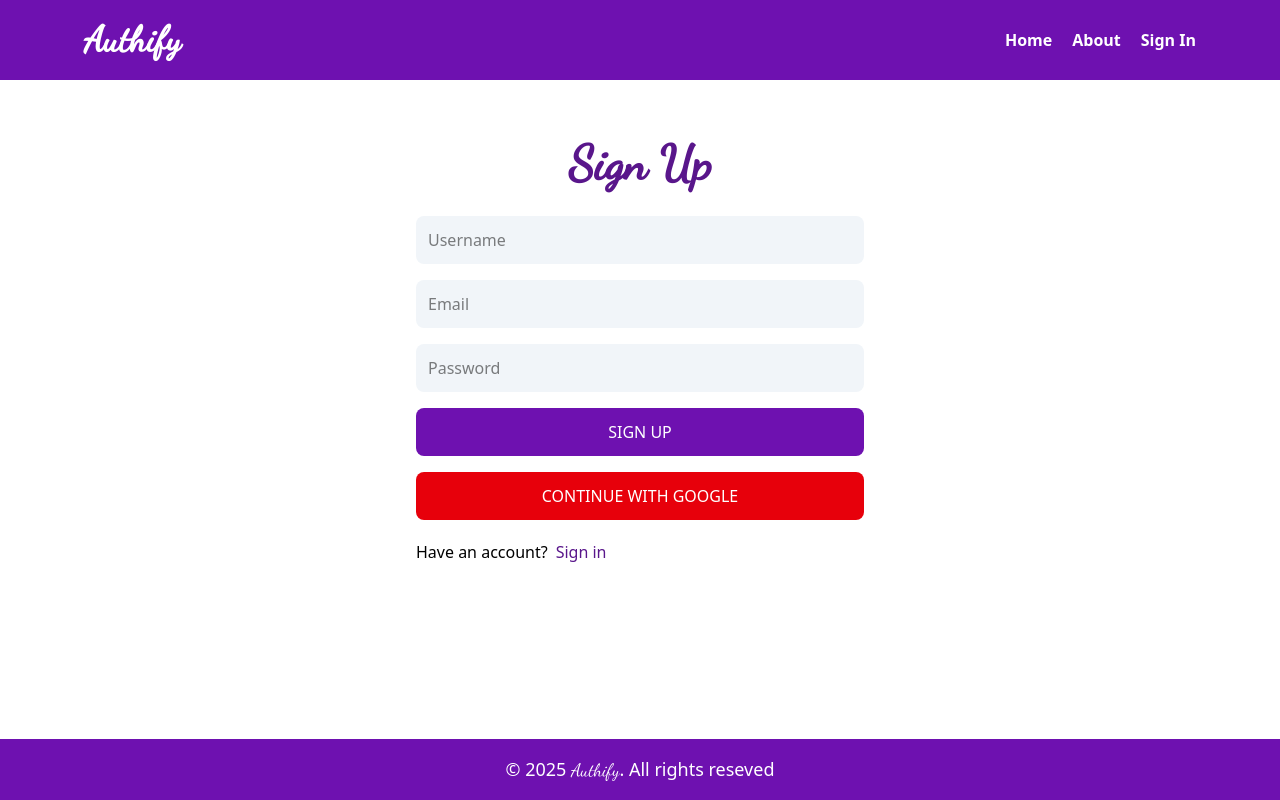
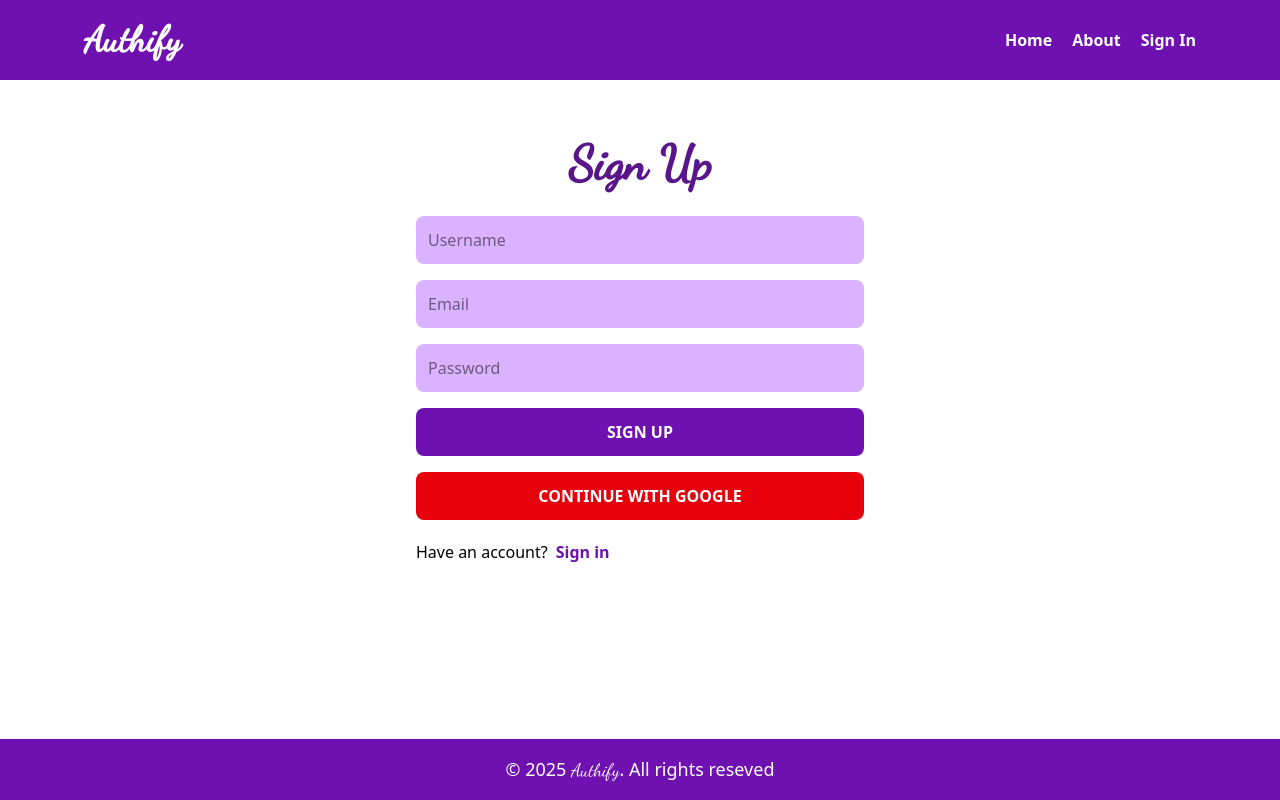
Before and after one commit to FaiqaN27/mern-crud-auth, a React (Vite) app in the folder frontend/: page /sign-up in a window 1280 px wide. Built offline with nearby package versions, Linux system fonts and the light colour scheme; no server answers.

Commit message:
improve ui

```diff
--- a/frontend/src/components/OAuth.jsx
+++ b/frontend/src/components/OAuth.jsx
@@ -1,8 +1,8 @@
-import { getAuth, GoogleAuthProvider, signInWithPopup } from 'firebase/auth';
-import { app } from '../firebase';
-import { useDispatch } from 'react-redux';
-import { SignInSuccess } from '../redux/user/userSlice';
-import { useNavigate } from 'react-router-dom';
+import { getAuth, GoogleAuthProvider, signInWithPopup } from "firebase/auth";
+import { app } from "../firebase";
+import { useDispatch } from "react-redux";
+import { SignInSuccess } from "../redux/user/userSlice";
+import { useNavigate } from "react-router-dom";
 
 const OAuth = () => {
   const navigate = useNavigate();
@@ -13,32 +13,37 @@ const OAuth = () => {
       //adding login with google
       const provider = new GoogleAuthProvider();
       const auth = getAuth(app);
-      const result = await signInWithPopup(auth, provider)
+      const result = await signInWithPopup(auth, provider);
 
       //passing data to backend
-      const res = await fetch('/api/auth/google', {
-        method: 'POST',
+      const res = await fetch("/api/auth/google", {
+        method: "POST",
         headers: {
-          'Content-type': 'application/json',
+          "Content-type": "application/json",
         },
         body: JSON.stringify({
           name: result.user.displayName,
           email: result.user.email,
           photo: result.user.photoURL,
-        })
+        }),
       });
       const data = await res.json();
       dispatch(SignInSuccess(data));
-      navigate('/');
-    }
-    catch (error) {
+      navigate("/");
+    } catch (error) {
       console.log("Could not login with google", error);
     }
-  }
+  };
 
   return (
-    <button type="button" onClick={handleGoogleClick} className="bg-red-600 text-white rounded-lg p-3 uppercase hover:opacity-95 cursor-pointer">Continue with google</button>
-  )
-}
+    <button
+      type="button"
+      onClick={handleGoogleClick}
+      className="bg-red-600 font-semibold text-white rounded-lg p-3 uppercase hover:opacity-95 cursor-pointer"
+    >
+      Continue with google
+    </button>
+  );
+};
 
 export default OAuth;
--- a/frontend/src/pages/Profile.jsx
+++ b/frontend/src/pages/Profile.jsx
@@ -1,7 +1,15 @@
-import { useState } from 'react';
-import { useDispatch, useSelector } from 'react-redux';
-import { DeleteUserFailure, DeleteUserStart, DeleteUserSuccess, UpdateFailure, UpdateStart, UpdateSuccess, UserSignout } from '../redux/user/userSlice';
-import { useNavigate } from 'react-router-dom';
+import { useState } from "react";
+import { useDispatch, useSelector } from "react-redux";
+import {
+  DeleteUserFailure,
+  DeleteUserStart,
+  DeleteUserSuccess,
+  UpdateFailure,
+  UpdateStart,
+  UpdateSuccess,
+  UserSignout,
+} from "../redux/user/userSlice";
+import { useNavigate } from "react-router-dom";
 
 export default function Profile() {
   const navigate = useNavigate();
@@ -13,19 +21,19 @@ export default function Profile() {
 
   const handleChange = (e) => {
     setFormData({ ...formData, [e.target.id]: e.target.value });
-  }
+  };
 
   const handleUpdate = async (e) => {
     e.preventDefault();
     try {
       dispatch(UpdateStart());
       const res = await fetch(`/api/user/update/${currentUser._id}`, {
-        method: 'PUT',
+        method: "PUT",
         headers: {
-          'Content-type': 'application/json',
+          "Content-type": "application/json",
         },
-        body: JSON.stringify(formData)
-      })
+        body: JSON.stringify(formData),
+      });
       const data = await res.json();
       if (data.success === false) {
         dispatch(UpdateFailure(data));
@@ -33,17 +41,16 @@ export default function Profile() {
       }
       dispatch(UpdateSuccess(data));
       setUpdateSuccess(true);
-    }
-    catch (error) {
+    } catch (error) {
       dispatch(UpdateFailure(error));
     }
-  }
+  };
 
   const handleDeleteAccount = async () => {
     try {
       dispatch(DeleteUserStart());
       const res = await fetch(`/api/user/delete/${currentUser._id}`, {
-        method: 'DELETE',
+        method: "DELETE",
       });
       const data = await res.json();
       if (data.success === false) {
@@ -51,45 +58,83 @@ export default function Profile() {
         return;
       }
       dispatch(DeleteUserSuccess(data));
-      navigate('/signup');
-    }
-    catch (error) {
+      navigate("/signup");
+    } catch (error) {
       dispatch(DeleteUserFailure(error));
     }
-  }
+  };
 
   const handleSignout = async () => {
     try {
-      await fetch('/api/auth/signout');
+      await fetch("/api/auth/signout");
       dispatch(UserSignout());
-    }
-    catch (error) {
+    } catch (error) {
       console.log(error);
     }
-  }
+  };
 
   return (
-    <div className='p-3 max-w-lg mx-auto mb-9'>
+    <div className="p-3 max-w-lg mx-auto mb-9">
       <h1 className="text-3xl font-semibold text-center my-7">Profile</h1>
-      <form onSubmit={handleUpdate} className='flex flex-col gap-4'>
-        <img className='w-24 h-24 object-cover rounded-full self-center' src={currentUser.profilePicture} />
+      <form onSubmit={handleUpdate} className="flex flex-col gap-4">
+        <img
+          className="w-24 h-24 object-cover rounded-full self-center"
+          src={currentUser.profilePicture}
+        />
 
-        <input type='text' id='username' className='bg-slate-100 p-3 rounded-lg' placeholder='Username' defaultValue={currentUser.username} onChange={handleChange} />
+        <input
+          type="text"
+          id="username"
+          className="bg-purple-300 p-3 rounded-lg focus:outline-none"
+          placeholder="Username"
+          defaultValue={currentUser.username}
+          onChange={handleChange}
+        />
 
-        <input type='email' id='email' className='bg-slate-100 p-3 rounded-lg' placeholder='Email' defaultValue={currentUser.email} onChange={handleChange} />
+        <input
+          type="email"
+          id="email"
+          className="bg-purple-300 p-3 rounded-lg focus:outline-none"
+          placeholder="Email"
+          defaultValue={currentUser.email}
+          onChange={handleChange}
+        />
 
-        <input type='password' id='password' className='bg-slate-100 p-3 rounded-lg' placeholder='Password' onChange={handleChange} />
+        <input
+          type="password"
+          id="password"
+          className="bg-purple-300 p-3 rounded-lg focus:outline-none"
+          placeholder="Password"
+          onChange={handleChange}
+        />
 
-        <button disabled={loading} className='bg-slate-700 text-white p-3 rounded-lg uppercase hover:opacity-95 disabled:opacity-80'>{loading ? "Loading..." : "Update"}</button>
+        <button
+          disabled={loading}
+          className="bg-purple-800 font-semibold cursor-pointer text-white p-3 rounded-lg uppercase hover:opacity-95 disabled:opacity-80"
+        >
+          {loading ? "Loading..." : "Update"}
+        </button>
       </form>
 
-      <div className='flex justify-between mt-5'>
-        <span className='text-red-700 cursor-pointer' onClick={handleDeleteAccount}>Delete Account</span>
-        <span className='text-red-700 cursor-pointer' onClick={handleSignout}>Sign Out</span>
+      <div className="flex justify-between mt-5">
+        <span
+          className="text-red-700 cursor-pointer font-semibold"
+          onClick={handleDeleteAccount}
+        >
+          Delete Account
+        </span>
+        <span
+          className="text-red-700 cursor-pointer font-semibold"
+          onClick={handleSignout}
+        >
+          Sign Out
+        </span>
       </div>
 
-      <p className='text-red-700 my-5'>{error && 'Something went wrong!'}</p>
-      <p className='text-green-700 my-5'>{updateSuccess && 'User Updated Successfully!'}</p>
+      <p className="text-red-700 my-5">{error && "Something went wrong!"}</p>
+      <p className="text-green-700 my-5 font-semibold">
+        {updateSuccess && "User Updated Successfully!"}
+      </p>
     </div>
-  )
+  );
 }
--- a/frontend/src/pages/SignUp.jsx
+++ b/frontend/src/pages/SignUp.jsx
@@ -1,6 +1,6 @@
-import { useState } from 'react';
-import { Link, useNavigate } from 'react-router-dom';
-import OAuth from '../components/OAuth';
+import { useState } from "react";
+import { Link, useNavigate } from "react-router-dom";
+import OAuth from "../components/OAuth";
 
 export default function SignUp() {
   const navigate = useNavigate();
@@ -10,17 +10,17 @@ export default function SignUp() {
 
   const handleChange = (e) => {
     setFormData({ ...formData, [e.target.id]: e.target.value });
-  }
+  };
 
   const handleSubmit = async (e) => {
     e.preventDefault();
     try {
       setLoading(true);
       setError(false);
-      const res = await fetch('/api/auth/signup', {
-        method: 'POST',
+      const res = await fetch("/api/auth/signup", {
+        method: "POST",
         headers: {
-          'Content-type': 'application/json',
+          "Content-type": "application/json",
         },
         body: JSON.stringify(formData),
       });
@@ -30,41 +30,61 @@ export default function SignUp() {
         setError(true);
         return;
       }
-      navigate('/sign-in');
-    }
-    catch (error) {
+      navigate("/sign-in");
+    } catch (error) {
       setLoading(false);
       setError(true);
     }
-
-  }
+  };
 
   return (
-    <div className='p-8 max-w-lg mx-auto'>
-      <h1 className='text-5xl text-center font-semibold my-7 font-cursive text-purple-900'>Sign Up</h1>
-      <form onSubmit={handleSubmit} className='flex flex-col gap-4'>
-        <input type='text' placeholder='Username'
-          id='username' className='bg-slate-100 p-3 rounded-lg' onChange={handleChange} />
+    <div className="p-8 max-w-lg mx-auto">
+      <h1 className="text-5xl text-center font-semibold my-7 font-cursive text-purple-900">
+        Sign Up
+      </h1>
+      <form onSubmit={handleSubmit} className="flex flex-col gap-4">
+        <input
+          type="text"
+          placeholder="Username"
+          id="username"
+          className=" bg-purple-300 p-3 rounded-lg focus:outline-none"
+          onChange={handleChange}
+        />
 
-        <input type='email' placeholder='Email'
-          id='email' className='bg-slate-100 p-3 rounded-lg' onChange={handleChange} />
+        <input
+          type="email"
+          placeholder="Email"
+          id="email"
+          className="bg-purple-300 p-3 rounded-lg focus:outline-none"
+          onChange={handleChange}
+        />
 
-        <input type='password' placeholder='Password'
-          id='password' className='bg-slate-100 p-3 rounded-lg' onChange={handleChange} />
+        <input
+          type="password"
+          placeholder="Password"
+          id="password"
+          className="bg-purple-300 p-3 rounded-lg focus:outline-none"
+          onChange={handleChange}
+        />
 
-        <button disabled={loading} className='bg-purple-800 text-white p-3 rounded-lg uppercase hover:opacity-95 disabled:opacity-80 cursor-pointer'>
-          {loading ? 'loading...' : 'Sign up'}
+        <button
+          disabled={loading}
+          className="bg-purple-800 font-semibold text-white p-3 rounded-lg uppercase hover:opacity-95 disabled:opacity-80 cursor-pointer"
+        >
+          {loading ? "loading..." : "Sign up"}
         </button>
         <OAuth />
       </form>
 
-      <div className='flex gap-2 mt-5'>
+      <div className="flex gap-2 mt-5">
         <p>Have an account?</p>
-        <Link to='/sign-in'>
-          <span className='text-purple-900'>Sign in</span>
+        <Link to="/sign-in">
+          <span className="text-purple-800 font-semibold hover:underline">
+            Sign in
+          </span>
         </Link>
       </div>
-      <p className='text-red-700 mt-5'>{error && "Something went wrong!"}</p>
+      <p className="text-red-700 mt-5">{error && "Something went wrong!"}</p>
     </div>
-  )
+  );
 }
```
Also changed, not shown: frontend/src/components/Header.jsx (+13 -4 lines), frontend/src/pages/SignIn.jsx (+49 -29 lines).
